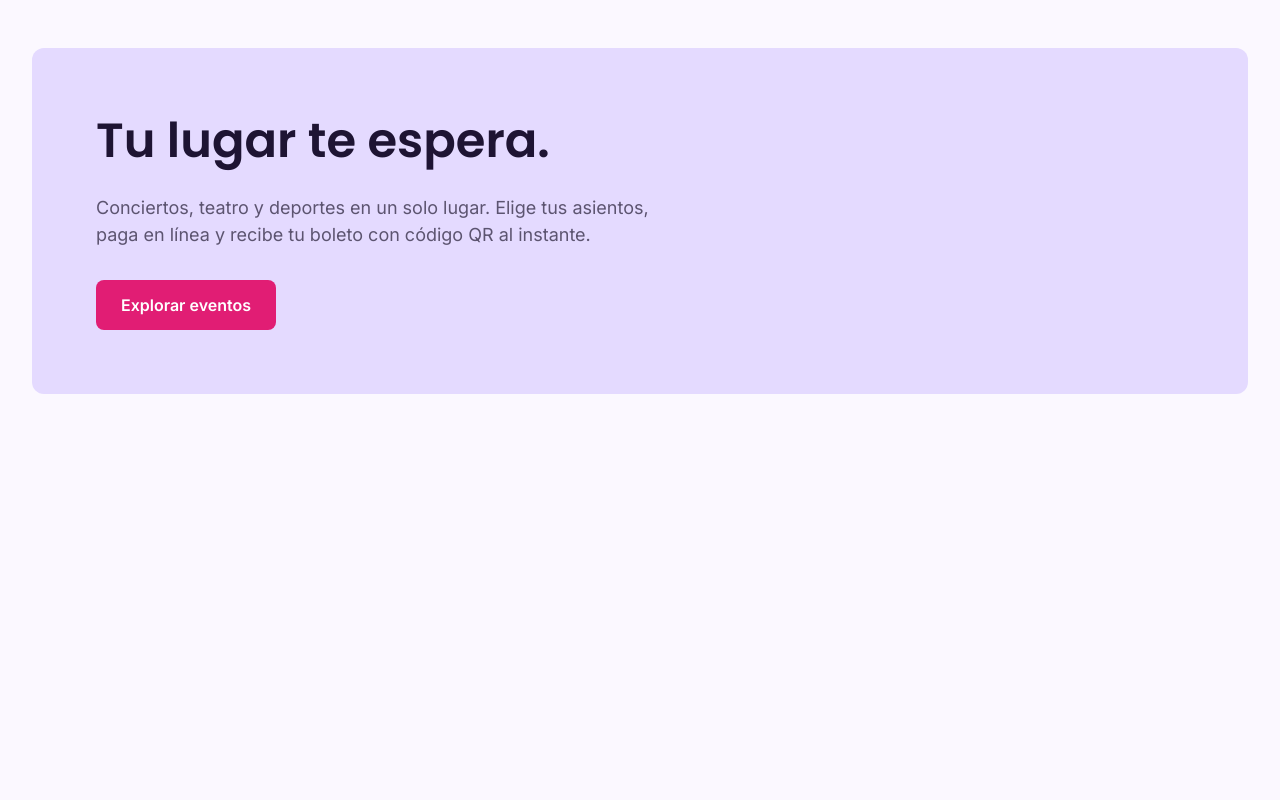
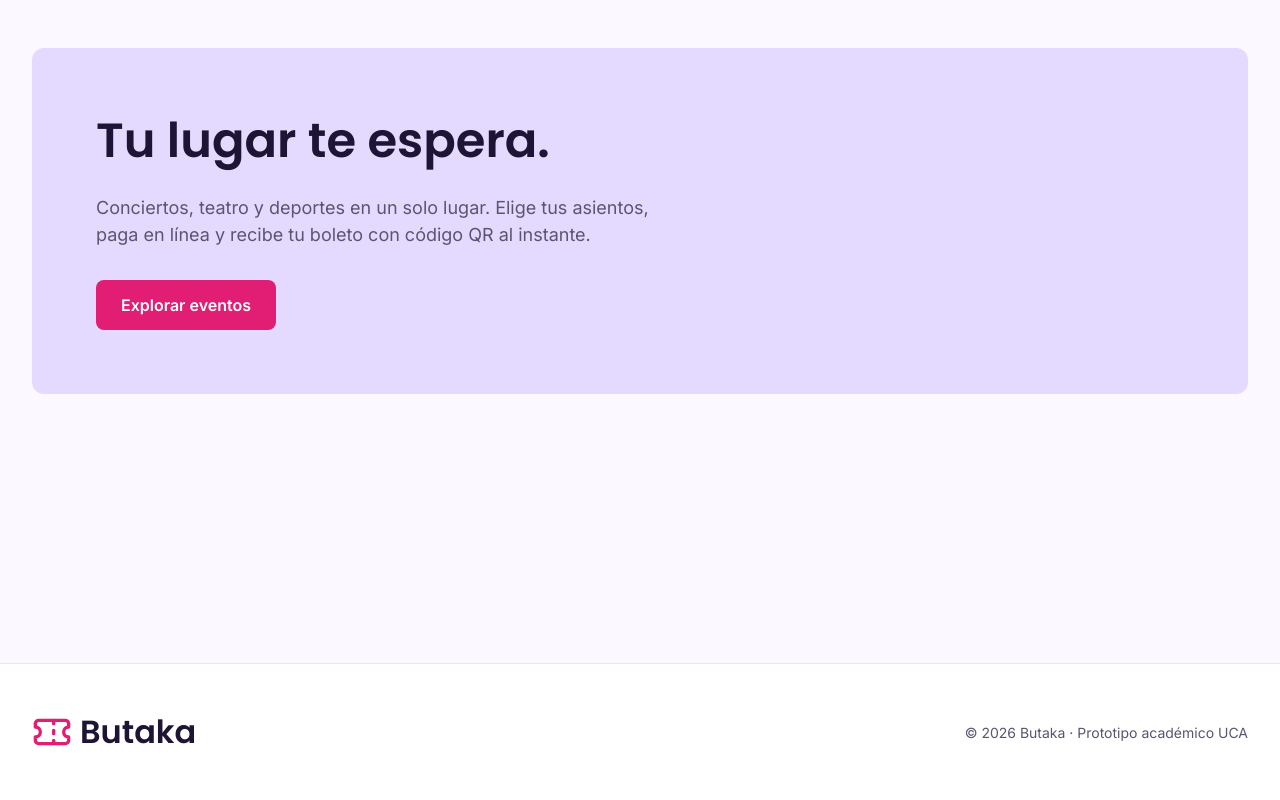
Before and after one commit to eddieescamilla/butaka-project, a plain HTML site: page index.html in a window 1280 px wide. Drawn offline with Linux system fonts and the light colour scheme.

Commit message:
Agrega footer y sus estilos

```diff
--- a/css/footer.css
+++ b/css/footer.css
@@ -0,0 +1,23 @@
+/* ==========================================================
+   footer.css: pie de página
+   Responsable: Jose Edgardo Rosales Escamilla 00129426
+   ========================================================== */
+
+.footer {
+    background-color: var(--superficie);
+    border-top: 1px solid var(--borde);
+}
+
+.footer__contenido {
+    display: flex;
+    flex-wrap: wrap;
+    align-items: center;
+    justify-content: space-between;
+    gap: var(--espacio-2);
+    padding-block: var(--espacio-6);
+}
+
+.footer__copy {
+    font-size: 0.875rem;
+    color: var(--texto-secundario);
+}
--- a/index.html
+++ b/index.html
@@ -1,5 +1,6 @@
 <!DOCTYPE html>
 <html lang="es">
+
 <head>
     <meta charset="UTF-8">
     <meta name="viewport" content="width=device-width, initial-scale=1.0">
@@ -9,7 +10,8 @@
 
     <link rel="preconnect" href="https://fonts.googleapis.com">
     <link rel="preconnect" href="https://fonts.gstatic.com" crossorigin>
-    <link href="https://fonts.googleapis.com/css2?family=Inter:wght@400;500;600&family=Poppins:wght@600&display=swap" rel="stylesheet">
+    <link href="https://fonts.googleapis.com/css2?family=Inter:wght@400;500;600&family=Poppins:wght@600&display=swap"
+        rel="stylesheet">
 
     <link rel="stylesheet" href="css/base.css">
     <link rel="stylesheet" href="css/header.css">
@@ -17,21 +19,31 @@
     <link rel="stylesheet" href="css/eventos.css">
     <link rel="stylesheet" href="css/footer.css">
 </head>
+
 <body>
     <!-- HEADER (Gabriel) -->
 
     <main>
         <section class="hero contenedor" aria-labelledby="hero-titulo">
             <h1 id="hero-titulo" class="hero__titulo"> Tu lugar te espera.</h1>
-        <p class="hero__texto">
-            Conciertos, teatro y deportes en un solo lugar. Elige tus asientos,
-            paga en línea y recibe tu boleto con código QR al instante.
+            <p class="hero__texto">
+                Conciertos, teatro y deportes en un solo lugar. Elige tus asientos,
+                paga en línea y recibe tu boleto con código QR al instante.
             </p>
             <a href="#eventos" class="boton boton--primario">Explorar eventos</a>
         </section>
         <!-- EVENTOS (Eddie) -->
     </main>
 
-    <!-- FOOTER (Eddie) -->
+    <footer class="footer">
+        <div class="contenedor footer__contenido">
+            <a href="index.html" class="logo">
+                <img src="img/logo-ticket.svg" alt="" width="40" height="40">
+                Butaka
+            </a>
+            <p class="footer__copy">© 2026 Butaka · Prototipo académico UCA</p>
+        </div>
+    </footer>
 </body>
+
 </html>
```
Also changed, not shown: inicio.html (+14 -2 lines), login.html (+14 -2 lines).
